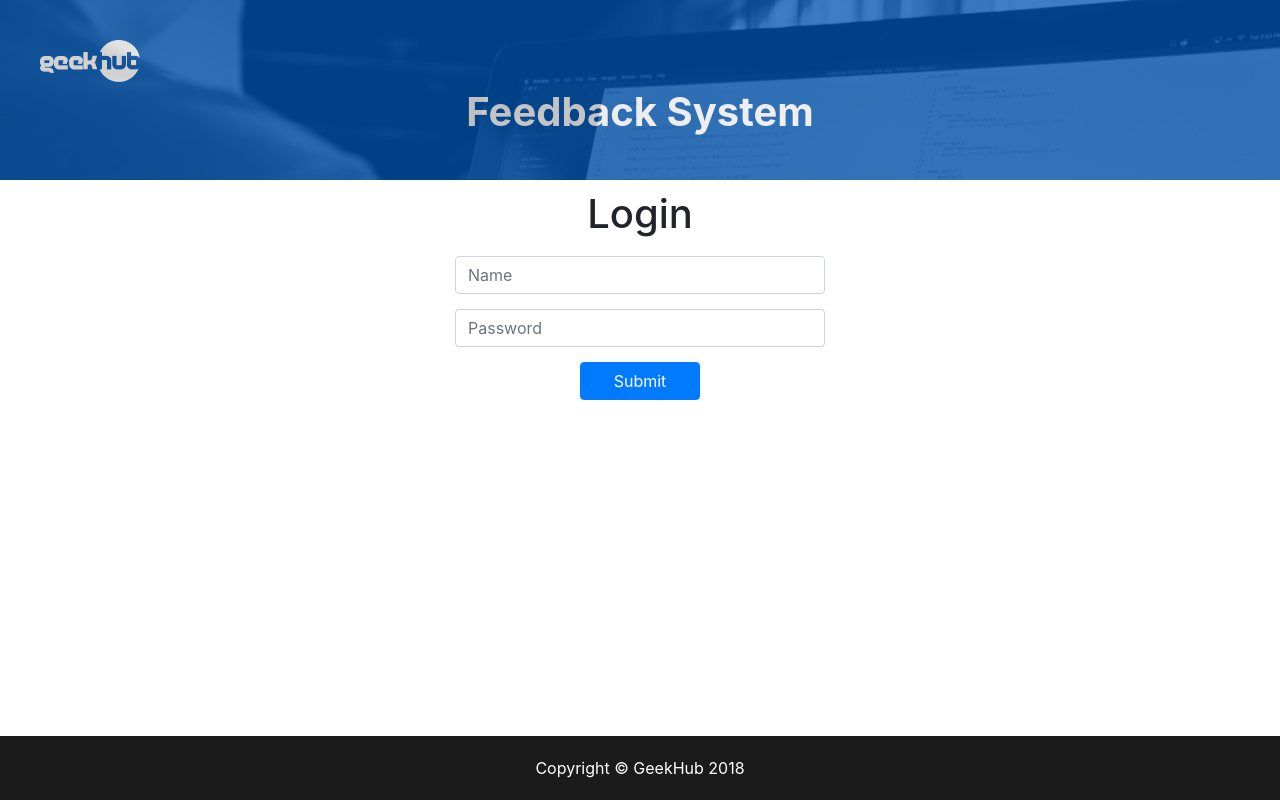
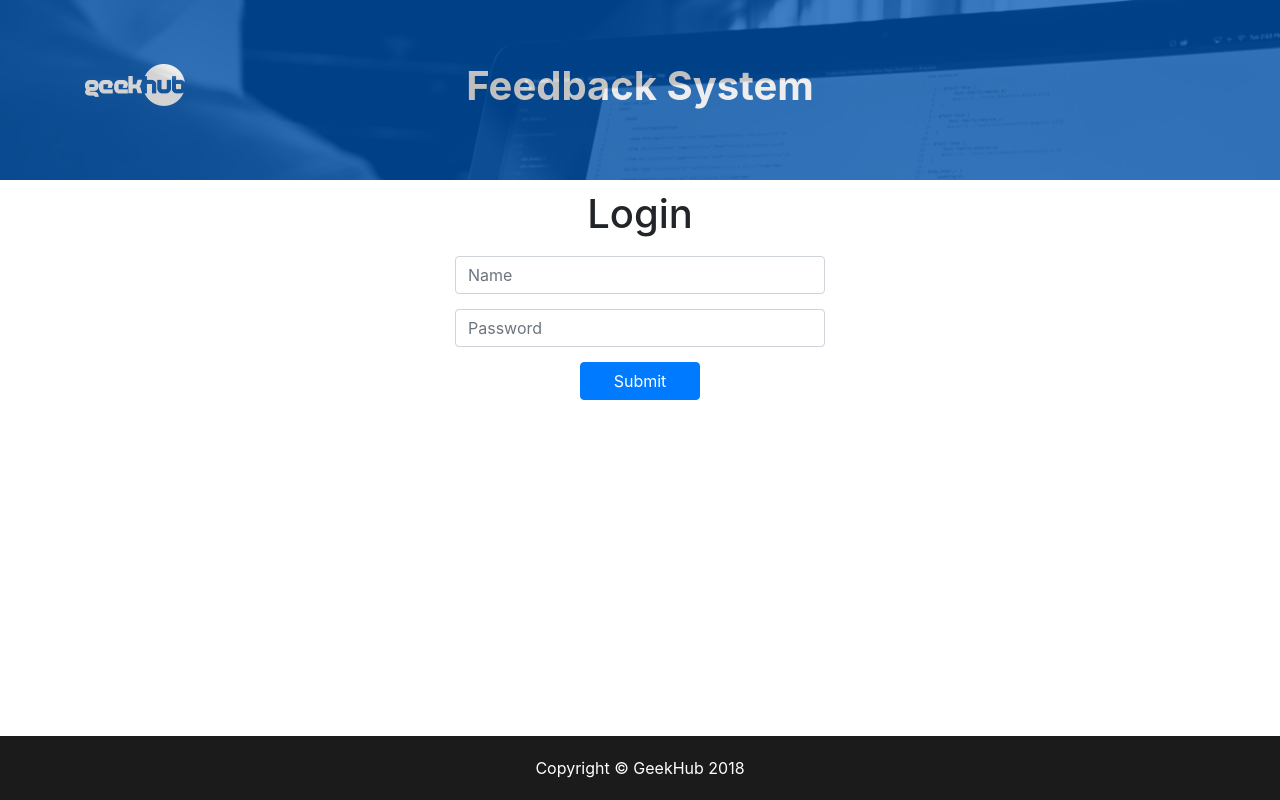
Before and after one commit to lyudmila-schastlyvets/geekhub-feedback-react, a React (Create React App) app: page /admin/login in a window 1280 px wide. Built offline with nearby package versions, Linux system fonts and the light colour scheme.

Commit message:
Fixed header

```diff
--- a/src/App.css
+++ b/src/App.css
@@ -17,7 +17,7 @@
   height: 180px;
   background-color: #0056b3;
   opacity: 0.75;
-  padding: 40px;
+  padding: 40px 0;
   text-align: left;
 }
 
@@ -27,6 +27,7 @@
 }
 
 .App-title {
+  width: calc(100% - 200px);
   font-size: 2.5em;
   line-height: 1em;
   font-weight: bold;
@@ -178,6 +179,12 @@ textarea.form-control {
   display: flex;
 }
 
+.header-responsive {
+  height: 100%;
+  display: flex;
+  align-items: center;
+}
+
 @media screen and (max-width: 900px) {
   .narcissus_17w311v {
     left: 30% !important;
@@ -223,3 +230,12 @@ textarea.form-control {
     width: 100px;
   }
 }
+
+@media screen and (max-width: 991px) {
+  .header-responsive {
+    flex-direction: column;
+  }
+  .App-title {
+    width: 100%;
+  }
+}
--- a/src/App.js
+++ b/src/App.js
@@ -29,8 +29,10 @@ class App extends Component {
             <div className='App'>
                 <header className='App-header'>
                     <div className='header-bg'>
-                        <img className='logo' src={logo} alt='geekhub-logo'/>
-                        <h1 className='App-title'>Feedback System</h1>
+                        <div className="container header-responsive">
+                          <img className='logo' src={logo} alt='geekhub-logo'/>
+                          <h1 className='App-title'>Feedback System</h1>
+                        </div>
                     </div>
                 </header>
                 <div className='routes'>
```
